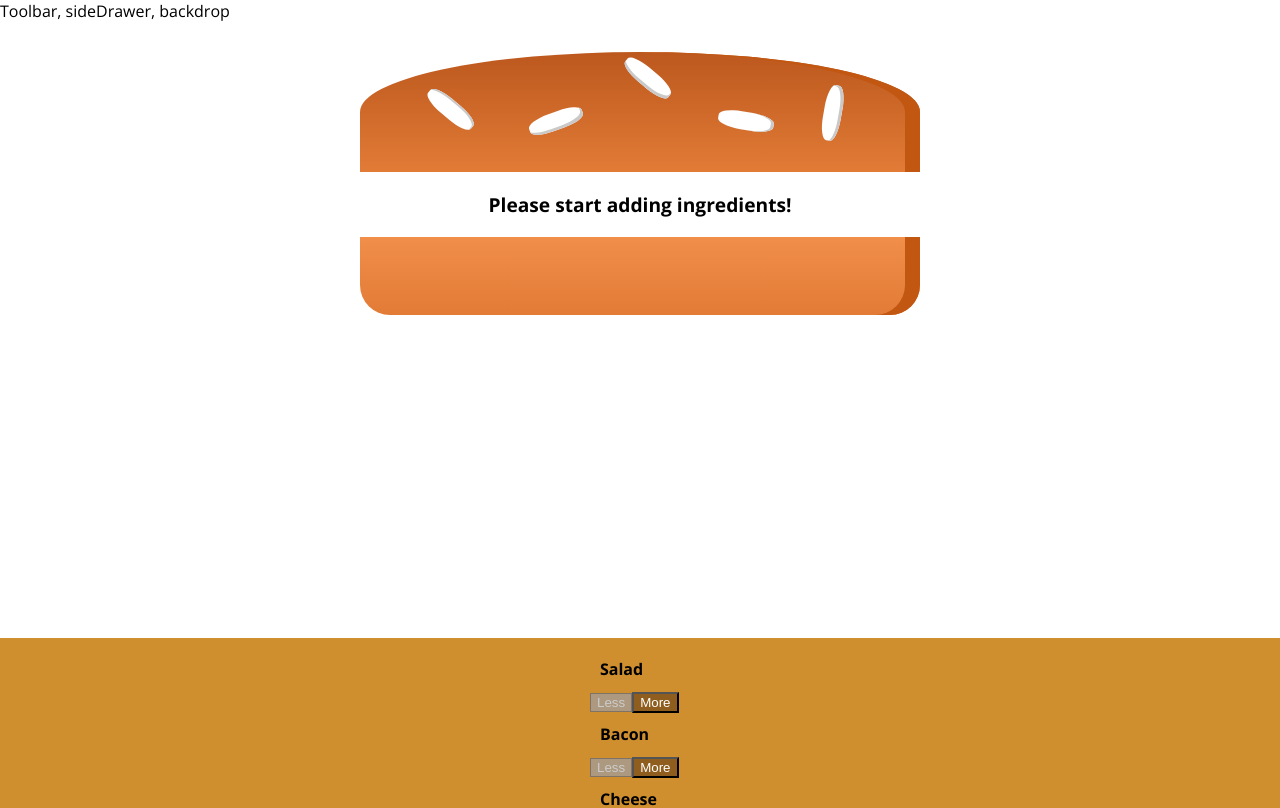
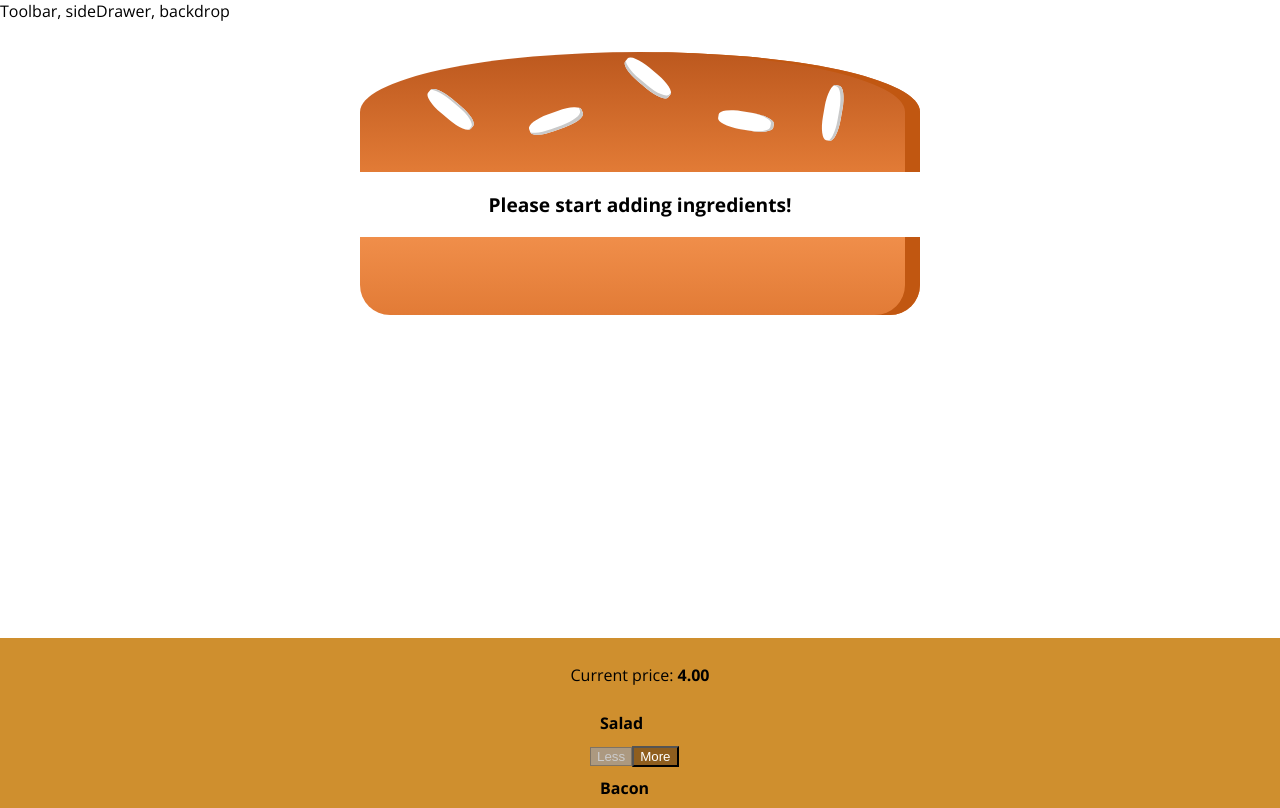
Before and after one commit to LukeMwila/Burger-Builder, a React app: page / in a window 1280 px wide. Shown: the top 808 px of the page. Built offline with nearby package versions, Linux system fonts and the light colour scheme.

Commit message:
Added real time price of burger.

```diff
--- /dev/null
+++ b/src/GenericFunctions/index.js
@@ -0,0 +1,9 @@
+/** Convert number to have two decimal places */
+export function addTwoDecimalPlaces (number) {
+  // return parseFloat(number).toFixed(2)
+  return numberWithCommas(parseFloat(number).toFixed(2))
+}
+
+function numberWithCommas (x) {
+  return x.toString().replace(/\B(?=(\d{3})+(?!\d))/g, ',')
+}
--- a/src/components/Burger/BuildControls/BuildControls.js
+++ b/src/components/Burger/BuildControls/BuildControls.js
@@ -12,6 +12,7 @@ const controls = [
 
 const buildControls = (props) => (
     <div className={classes.BuildControls}>
+        <p>Current price: <strong>{props.price}</strong></p>
         {controls.map((ctrl) => (
             <BuildControl key={ctrl.label}
             label={ctrl.label}
--- a/src/containers/BurgerBuilder/BurgerBuilder.js
+++ b/src/containers/BurgerBuilder/BurgerBuilder.js
@@ -2,6 +2,7 @@ import React, { Component } from 'react'
 import Aux from '../../hoc/Aux'
 import Burger from '../../components/Burger/Burger'
 import BuildControls from '../../components/Burger/BuildControls/BuildControls'
+import { addTwoDecimalPlaces } from '../../GenericFunctions'
 
 const INGREDIENT_PRICES = {
     salad: 0.5,
@@ -63,7 +64,8 @@ class BurgerBuilder extends Component{
                 <BuildControls
                   ingredientAdded={this.addIngredienthandler}
                   ingredientRemoved={this.removeIngredientHandler}
-                  disabled={disableInfo} />
+                  disabled={disableInfo}
+                  price={addTwoDecimalPlaces(this.state.totalPrice)} />
             </Aux>
         )
     }
```
